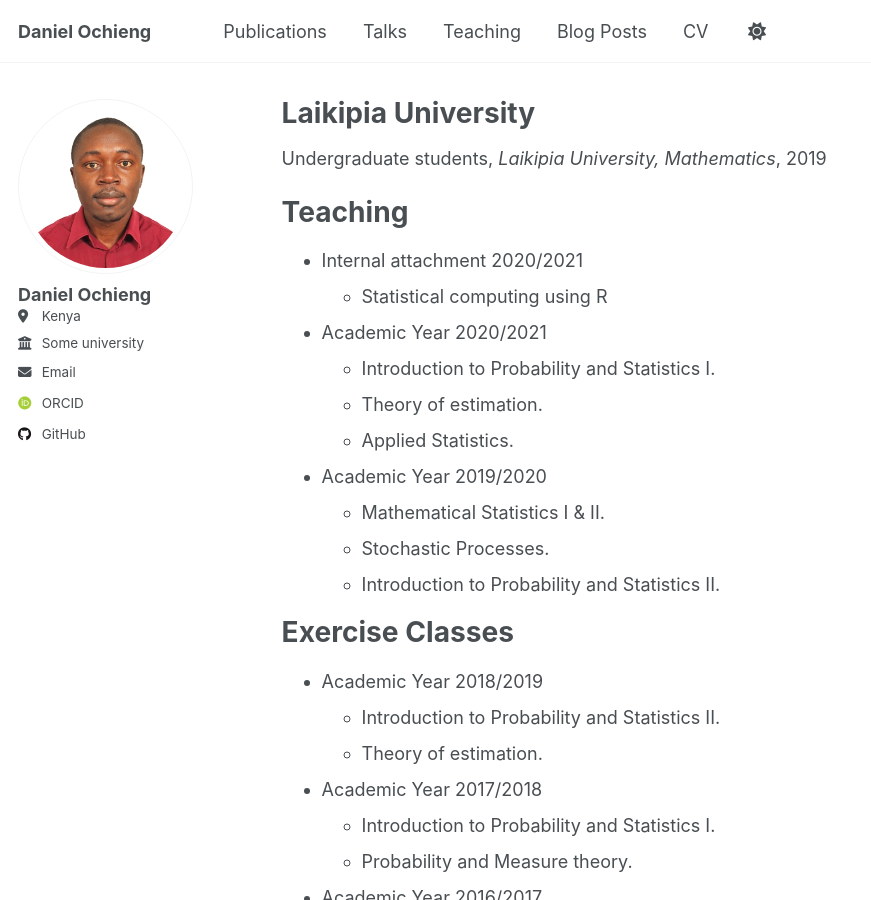
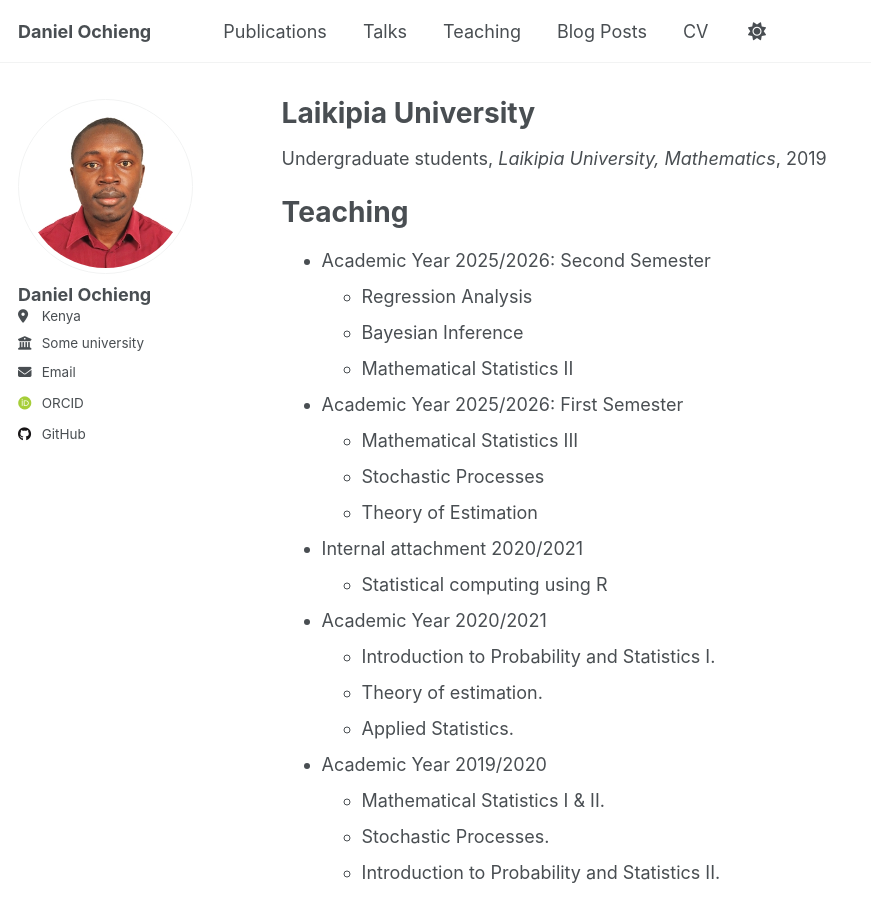
Before and after one commit to Daniel-Ochieng/Daniel-Ochieng.github.io, a Jekyll site: the page built from _teaching/2014-spring-teaching-1.md, in a window 1280 px wide and 900 px high. Shown: the whole window, without its empty margins (0-871 px from the left). Built offline with Jekyll 4.4.1, drawn with Linux system fonts in a browser that asks for light colours; some web fonts are replaced.

Commit message:
Update 2014-spring-teaching-1.md

```diff
--- a/_teaching/2014-spring-teaching-1.md
+++ b/_teaching/2014-spring-teaching-1.md
@@ -10,6 +10,16 @@ location: "Nyahururu, Kenya"
 
 Teaching
 ======
+* Academic Year 2025/2026: Second Semester
+  * Regression Analysis
+  * Bayesian Inference
+  * Mathematical Statistics II
+
+* Academic Year 2025/2026: First Semester
+  * Mathematical Statistics III
+  * Stochastic Processes
+  * Theory of Estimation
+
 * Internal attachment 2020/2021
   * Statistical computing using R
 
```
